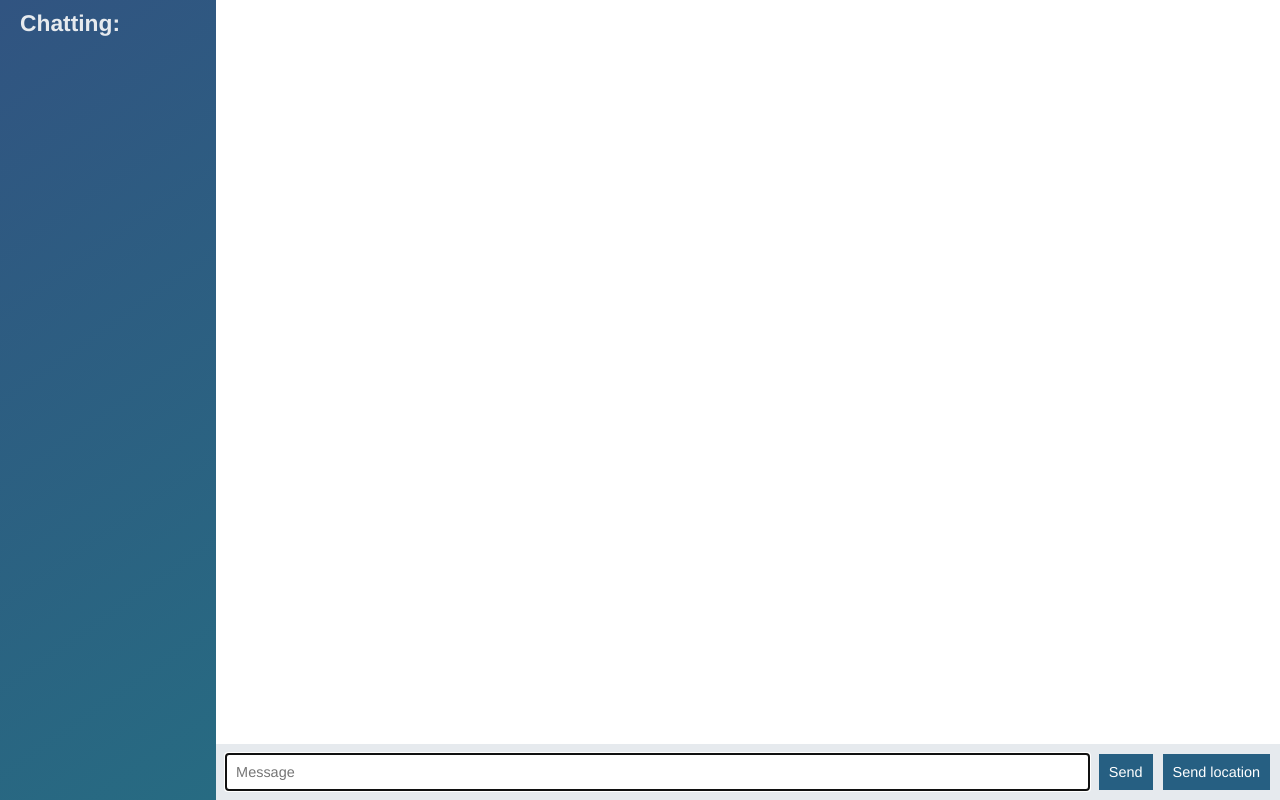
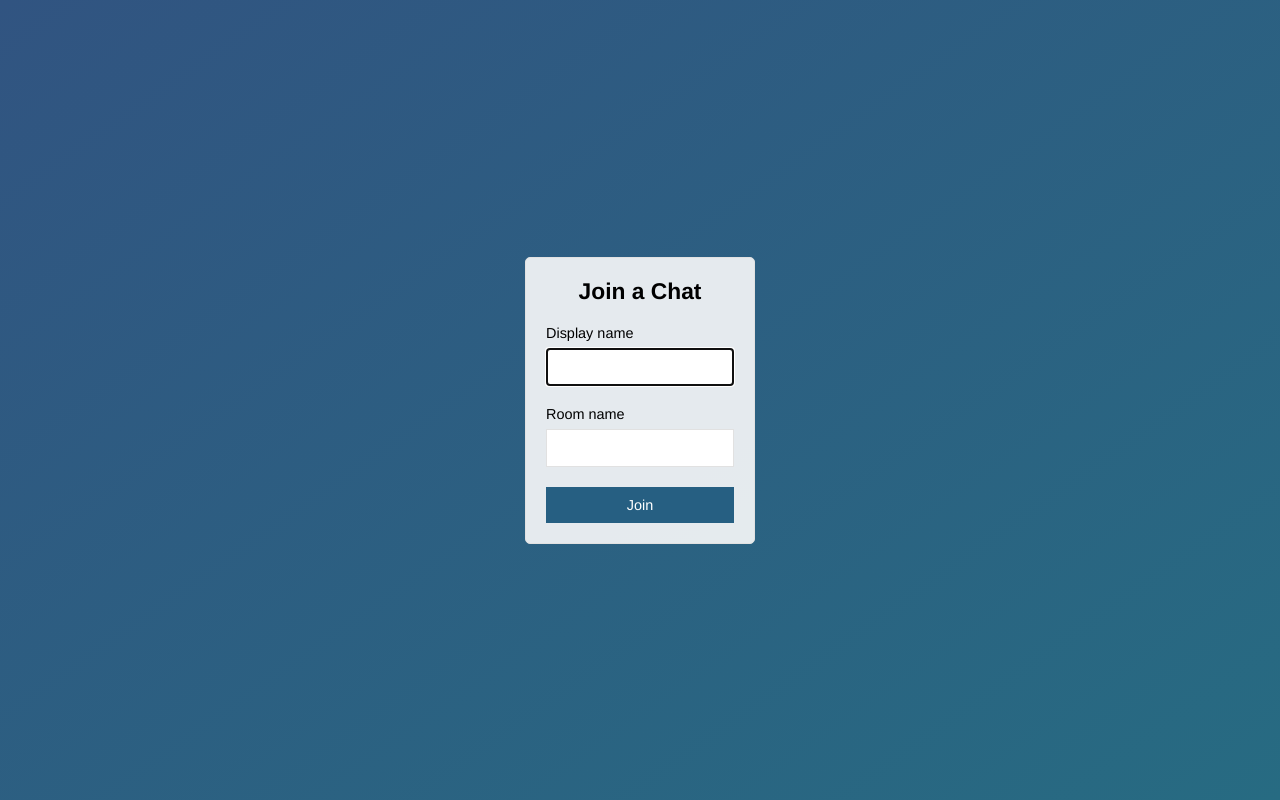
Before and after one commit to NicholasBokeria/socketio-chat-app, a website: page public/index.html in a window 1280 px wide. Drawn offline with nearby package versions, Linux system fonts and the light colour scheme; no server answers.

Commit message:
Add join page that submits to chat.html

```diff
--- a/public/index.html
+++ b/public/index.html
@@ -1,62 +1,32 @@
 <!DOCTYPE html>
-<html>
+<html lang="en">
 
 <head>
-    <meta charset="utf-8" />
+    <meta charset="UTF-8">
+    <meta name="viewport" content="width=device-width, initial-svale=1, user-scalable=no">
+    <title>Join | Chatapp</title>
     <link rel="stylesheet" href="./css/styles.css">
-    <title>Happy chatting :)</title>
 </head>
 
-<body class="chat">
-
-    <div class="chat__sidebar">
-        <h3>Chatting:</h3>
-        <div id="users"></div>
+<body class="centered-form">
+    <div class="centered-form__form">
+        <form action="/chat.html">
+            <div class="form-field">
+                <h3>Join a Chat</h3>
+            </div>
+            <div class="form-field">
+                <label>Display name</label>
+                <input type="text" name="name" autofocus>
+            </div>
+            <div class="form-field">
+                <label>Room name</label>
+                <input type="text" name="room">
+            </div>
+            <div class="form-field">
+                <button>Join</button>
+            </div>
+        </form>
     </div>
-
-    <div class="chat__main">
-        <ol id="messages" class="chat__messages"></ol>
-
-        <div class="chat__footer">
-            <form id="message-form">
-                <input name="message" type="text" placeholder="Message" autofocus autocomplete="off"/>
-                <button>Send</button>
-            </form>
-
-            <button id="send-location">Send location</button>
-        </div>
-
-    </div>
-
-    <script id="message-template" type="text/template">
-        <li class="message">
-            <div class="message__title">
-                <h4>{{from}}</h4>
-                <span>{{createdAt}}</span>
-            </div>
-            <div class="message__body">
-                <p>{{text}}</p>
-            </div>
-        </li>
-    </script>
-
-    <script id="location-template" type="text/template">
-        <li class="message">
-            <div class="message__title">
-                <h4>{{from}}</h4>
-                <span>{{createdAt}}</span>
-            </div>
-            <div class="message__body">
-                <p><a href="{{url}}" target="_blank">My current location</p>
-            </div>
-        </li>
-    </script>
-
-    <script src="/socket.io/socket.io.js"></script>
-    <script src="./js/libs/jquery-3.3.1.min.js"></script>
-    <script src="./js/libs/moment.js"></script>
-    <script src="./js/libs/mustache.js"></script>
-    <script src="./js/index.js"></script>
 </body>
 
 </html>
```
Also changed, not shown: public/chat.html (added, +62 -0 lines), public/js/chat.js (renamed from public/js/index.js).
